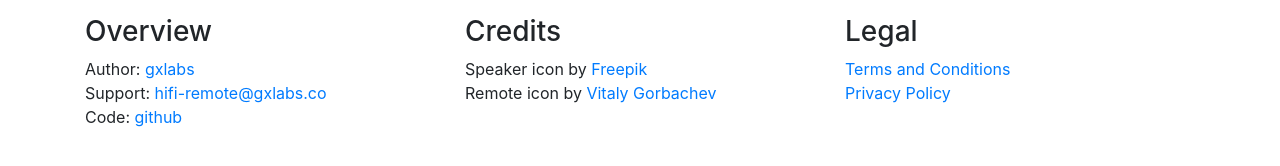
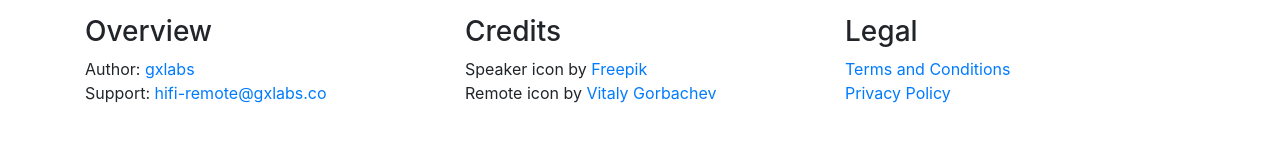
Before and after one commit to gxlabs/gxlabs.github.io, a Jekyll site: the page hifi-remote/about.html, which Jekyll copies as it is, in a window 1280 px wide. Shown: the part 289-455 px from the top of the page. Built offline with Jekyll 4.4.1, drawn with Linux system fonts in a browser that asks for light colours.

Commit message:
Remove github

```diff
--- a/hifi-remote/about.html
+++ b/hifi-remote/about.html
@@ -27,7 +27,6 @@
 		<p>
 			Author: <a href="https://www.gxlabs.co/hifi-remote">gxlabs</a><br>
 			Support: <a href="mailto:hifi-remote@gxlabs.co">hifi-remote@gxlabs.co</a><br>
-			Code: <a href="https://github.com/gxlabs/hifi-remote-ios">github</a>
 		</p>
 		</ul>
     </div>
```
